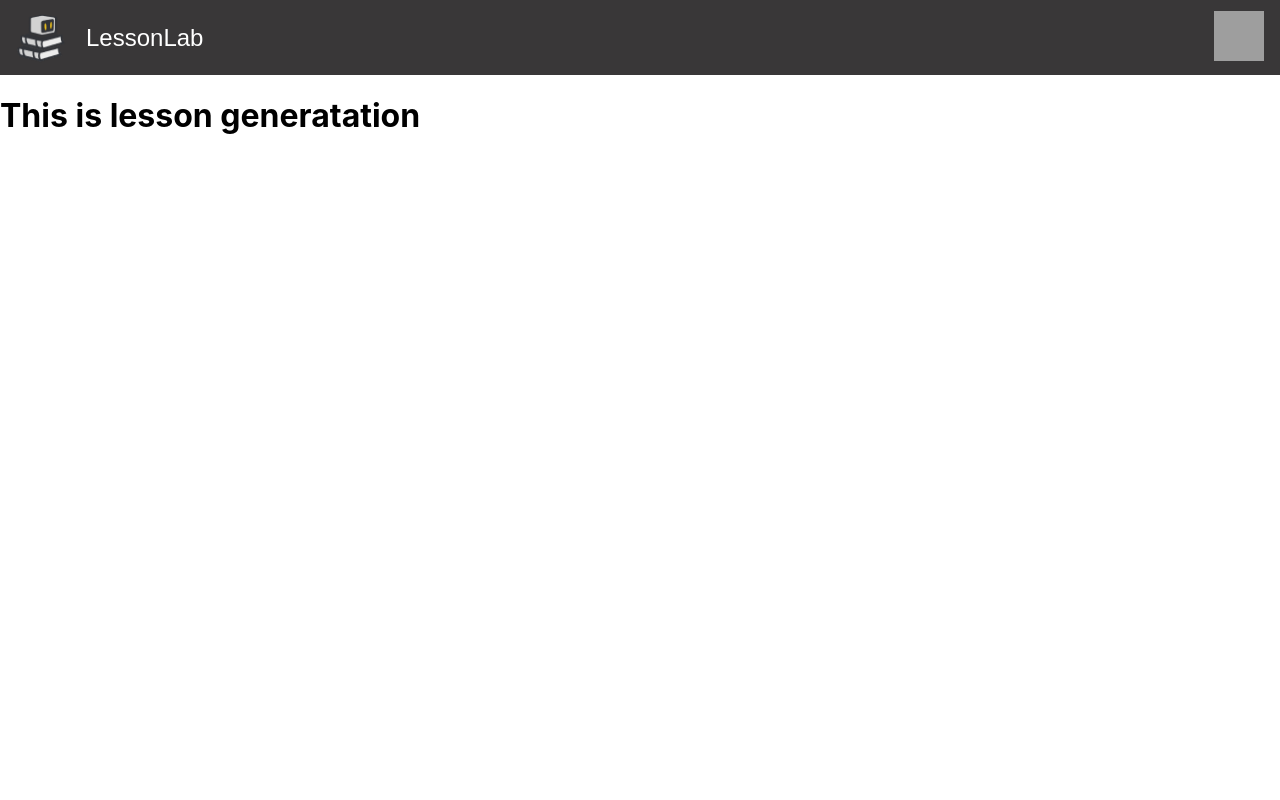
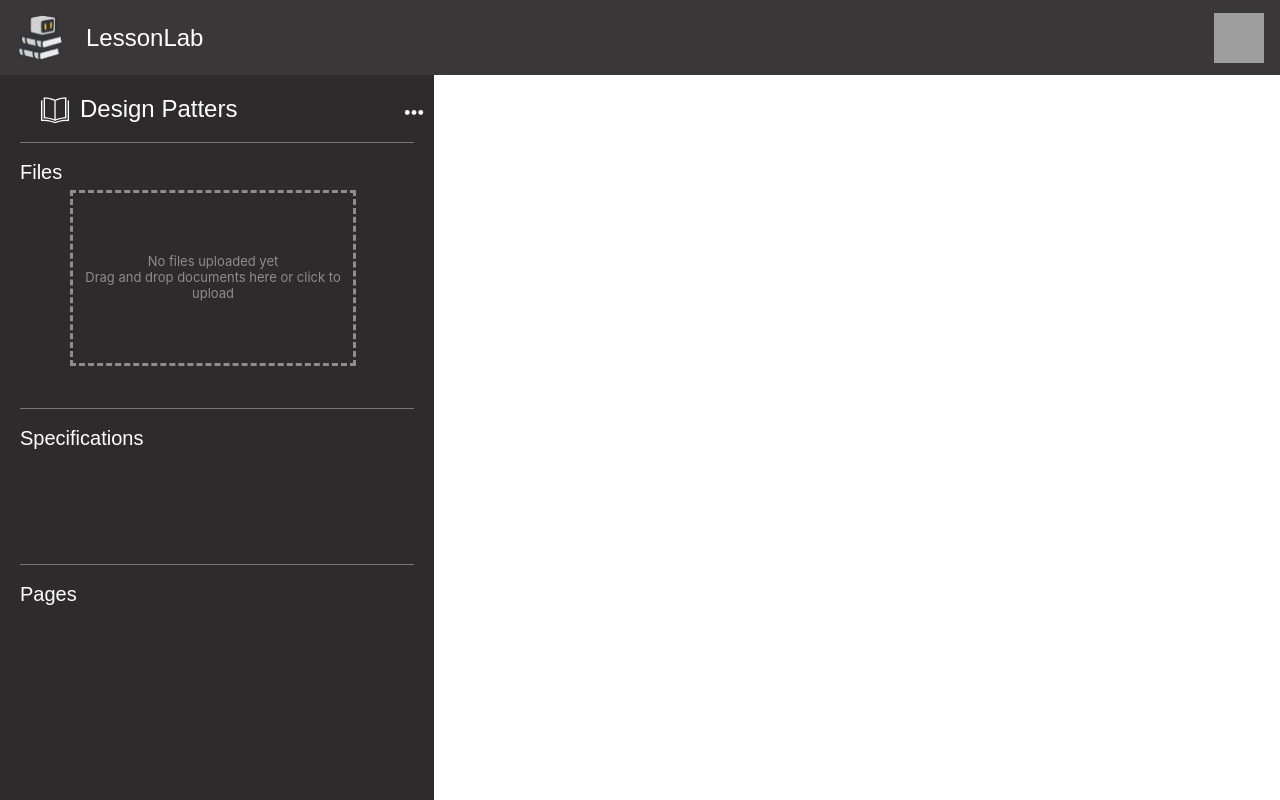
Before and after one commit to EdCamarillo/LessonLab-Frontend, a React (Create React App) app: page /lesson in a window 1280 px wide. Built offline with nearby package versions, Linux system fonts and the light colour scheme; grey boxes are pictures that could not be loaded.

Commit message:
lesson side bar

```diff
--- a/src/components/lessonComponent.jsx
+++ b/src/components/lessonComponent.jsx
@@ -6,7 +6,7 @@ import '../styles/lesson.css';
 const LessonComponent = () => {
   return (
     <div id="header-container">
-      <h1> This is lesson generatation</h1>
+      <h1>Lesson</h1>
     </div>
   );
 };
--- a/src/components/sideBarLesson.jsx
+++ b/src/components/sideBarLesson.jsx
@@ -1,13 +1,14 @@
 import { Link, useNavigate } from 'react-router-dom';
 import React, { useState } from 'react';
-import '../styles/sideBar.css';
 import addButton from '../assets/addButton.png';
+import Lesson2 from '../assets/lesson2.png';
 import Download from '../assets/download.png'
 import Import from '../assets/import.png'
 import Rename from '../assets/rename.png'
 import Delete from '../assets/delete.png'
 import EllipsisBtn from '../assets/ellipsis_btn.png'
 import '../styles/addNewDocumentPopUpWindow.css';
+import '../styles/sideBarLesson.css';
 
 
 const SideBarLesson = () => {
@@ -26,20 +27,17 @@ const SideBarLesson = () => {
   return (
     <div id="sideBar-container" style={{ userSelect: 'none' }}>
       <div className="sideBar">
-        <div className="docu">
-          <h1>My documents</h1>
-          <img src={addButton} alt="addButton" className="addButton" />
-        </div>
-        <div className='dummyItem'>
-        <Link to="/lesson" className='dummy'>Design Patterns
-            <img
+        <div className="docu2">
+        <img src={Lesson2} alt="lesson" className="Lesson" />
+          <h1>Design Patters</h1>
+          <img
               src={EllipsisBtn}
               alt="EllipseBtn"
-              className="EllipseBtn"
+              className="EllipseBtn2"
               onClick={() => toggleDropdown("designPatterns")}
             />
             {activeDropdown === "designPatterns" && (
-              <div className="dropdown-menu">
+              <div className="dropdown-menu-lesson">
                 <ul className='dropdown-item'>
                   <li><img src={Download} alt="download" className="download" /> Download Lesson</li>
                   <li><img src={Import} alt="import" className="import" /> Import Lesson</li>
@@ -49,26 +47,26 @@ const SideBarLesson = () => {
               </ul>
               </div>
             )}
-          </Link>
-          <button className='dummy'>Generic Algorithms
-            <img
-              src={EllipsisBtn}
-              alt="EllipseBtn"
-              className="EllipseBtn"
-              onClick={() => toggleDropdown("genericAlgorithms")}
-            />
-            {activeDropdown === "genericAlgorithms" && (
-              <div className="dropdown-menu">
-                <ul className='dropdown-item'>
-                  <li><img src={Download} alt="download" className="download" /> Download Lesson</li>
-                  <li><img src={Import} alt="import" className="import" /> Import Lesson</li>
-                  <li><img src={Rename} alt="rename" className="rename" /> Rename Lesson</li>
-                  <li className="horizontal-line"></li>
-                  <li><img src={Delete} alt="delete" className="delete" /> Delete Lesson</li>
-              </ul>
-              </div>
-            )}
-          </button>
+        </div>
+        <div className='line'></div>
+        <div className='files'>
+        <h1>Files</h1>
+            <div className='addFile'>
+                <p>No files uploaded yet <br/>
+                Drag and drop documents here or click to upload</p>
+            </div>
+
+        </div>
+
+        <div className='specifications'>
+        <div className='line'></div>
+        <h1>Specifications</h1>
+
+        </div>
+        <div className='pages'>
+        <div className='line'></div>
+        <h1>Pages</h1>
+
         </div>
       </div>
     </div>
--- a/src/pages/lesson.jsx
+++ b/src/pages/lesson.jsx
@@ -1,12 +1,12 @@
 import Header from '../components/header';
-// import SideBarLesson from '../components/sideBarLesson';
+import SideBarLesson from '../components/sideBarLesson';
 import LessonComponent from '../components/lessonComponent';
 
 const Lesson = () => {
   return (
     <div>
         <Header />
-        {/* <SideBarLesson /> */}
+        <SideBarLesson />
         <LessonComponent />
     </div>
   )
--- a/src/styles/header.css
+++ b/src/styles/header.css
@@ -2,8 +2,16 @@
     background-color: #393738;
     height: 75px;
     display: flex;
+    position: relative;
     align-items: center;
 }
+.header-container {
+    position: fixed !important;
+    width: 100%;
+    top: 0;
+    left: 0;
+    z-index: 999;
+  }
 .header-nav img {
     height: 50px;
     width: 50px;
@@ -21,7 +29,7 @@
     width: 32px;
     cursor: pointer;
     position: absolute;
-    top: 4.5%;
+    top: 50%;
     right: 16px;
     transform: translateY(-50%);
 }
--- /dev/null
+++ b/src/styles/sideBarLesson.css
@@ -0,0 +1,128 @@
+.sideBar {
+    background-color: #2d2b2c;
+    width: 434px;
+    height: 100hv;
+    position: fixed;
+}
+.docu2 h1 {
+    margin: 0px;
+    width: 200px;
+    height: 62px;
+    left: 44px;
+    font-family: Actor;
+    font-size: 24px;
+    font-weight: 400;
+    line-height: 28.87px;
+    text-align: left;
+    color: white;
+    font-family: 'Sansation Light', sans-serif;
+    margin: 20px 0px 0px 80px;
+}
+.Lesson {
+    width: 30px;
+    height: 30px;
+    margin-left: 40px;
+    float: left;
+    margin-top: 0px;
+}
+.EllipseBtn2 {
+    width: 20px; /* Adjust width as needed */
+    height: auto; /* Adjust height as needed */
+    vertical-align: middle;
+    float: right;
+    cursor: pointer;
+    margin-right: 10px;
+    margin-top: -55px;
+}
+.dummy {
+    background-color: #383637;
+    width: 400px;
+    color: white;
+    font-size: 20px;
+    margin: 10px; /* Adjust margin as needed */
+    padding: 5px; /* Add padding for better spacing */
+}
+.dummyItem {
+    display: flex;
+    flex-direction: column; /* Stack items vertically */
+    align-items: flex-start; /* Align items to the start of the container */
+}
+.dropdown-menu-lesson {
+    background-color: #393738;
+    width: 190px;
+    height: auto;
+    padding: 10px;
+    margin-left: 200px;
+    margin-top: -25px;
+    border-radius: 10px;
+    position: absolute; /* Make the dropdown absolute */
+    z-index: 1;
+    box-shadow: 0px 4px 4px 0px rgba(0, 0, 0, 0.25);
+}
+.dropdown-menu-lesson ul {
+    padding: 0px !important;
+}
+.dropdown-menu-lesson ul li {
+    color: white;
+    padding: 5px;
+    list-style-type: none;
+    display: flex;
+    /* flex-direction: column; */
+    align-items: flex-start;
+}
+.horizontal-line {
+    border-top: 1px solid #767676; /* or any other color */
+    margin: 5px 0; /* adjust as needed */
+    padding: 0; /* optional */
+    list-style: none; /* optional, to remove bullet */
+}
+.dropdown-menu-lesson img {
+    width: 20px;
+    height: 20px;
+    margin-right: 15px;
+    margin-top: 0px;
+}
+.line {
+    border-top: 1px solid #767676; /* or any other color */
+    margin: -15px 20px; /* adjust as needed */
+    padding: 0; /* optional */
+    list-style: none; /* optional, to remove bullet */
+}
+.files h1, .specifications h1, .pages h1 {
+    margin: 0px;
+    width: 200px;
+    height: 62px;
+    left: 44px;
+    font-family: Actor;
+    font-size: 20px;
+    font-weight: 400;
+    line-height: 28.87px;
+    text-align: left;
+    color: white;
+    font-family: 'Sansation Light', sans-serif;
+    margin: 30px 0px 0px 20px;
+}
+.files{
+    height: 25%;
+}
+.specifications, .pages{
+    height: 15%;
+    margin-top: 30px;
+}
+.addFile{
+    border: 1px dashed #8D8D8D;
+    border-width: 3px;
+    width: 280px;
+    height: 170px;
+    margin-left: 70px;
+    justify-content: center; /* Center horizontally */
+    align-items: center; /* Center vertically */
+    text-align: center;
+    margin-top: -30px;
+}
+.addFile p{
+    color: #8D8D8D;
+    font-size: 13px;
+    text-align: center;
+    margin-top: 60px;
+}
```
Also changed, not shown: src/assets/lesson2.png (added).
